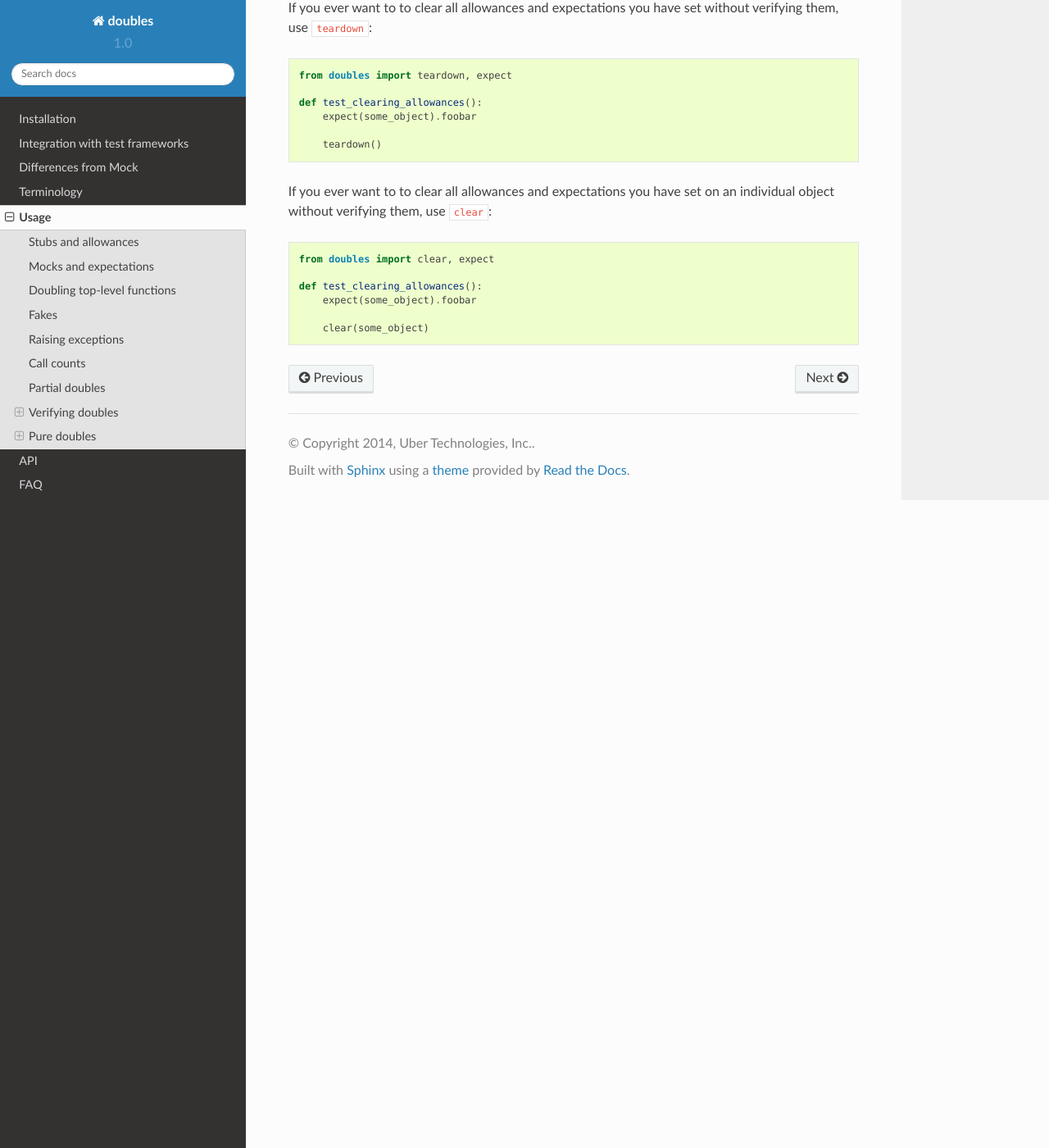
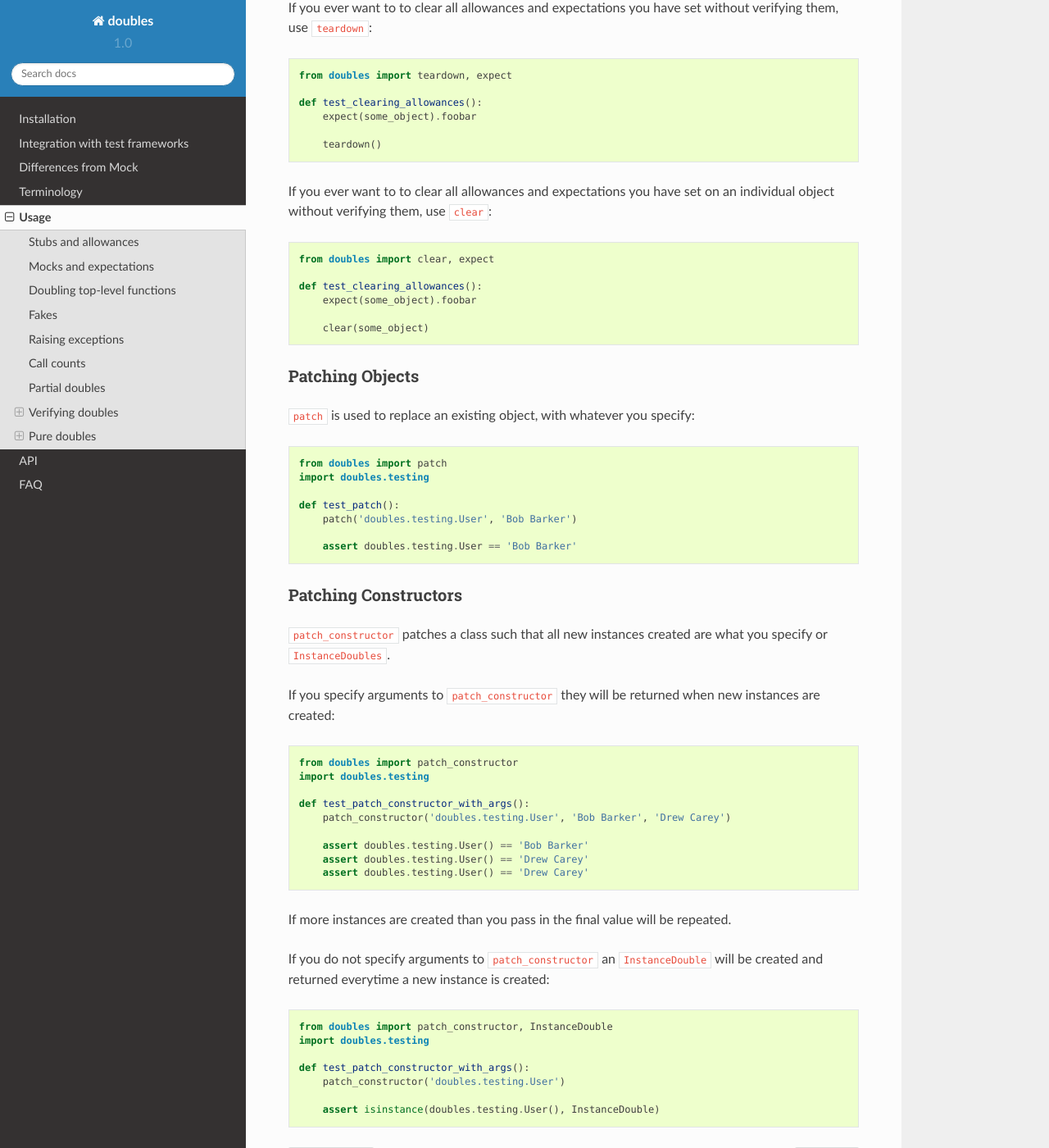
Before and after one commit to uber/doubles, a Sphinx documentation site: the page built from docs/source/usage.rst, in a window 1280 px wide and 1400 px high, scrolled down 9408 px. Shown: the whole window at 82% size. Built offline with Sphinx 7.4.7 and the Read the Docs theme 2.0.0, drawn with Linux system fonts in a browser that asks for light colours.

Commit message:
add some docs

```diff
--- a/docs/source/usage.rst
+++ b/docs/source/usage.rst
@@ -381,3 +381,45 @@ If you ever want to to clear all allowances and expectations you have set on an
         expect(some_object).foobar
 
         clear(some_object)
+
+Patching Objects
+++++++++++++++++
+
+``patch`` is used to replace an existing object, with whatever you specify::
+
+    from doubles import patch
+    import doubles.testing
+
+    def test_patch():
+        patch('doubles.testing.User', 'Bob Barker')
+
+        assert doubles.testing.User == 'Bob Barker'
+
+Patching Constructors
++++++++++++++++++++++
+
+``patch_constructor`` patches a class such that all new instances created are what you specify or ``InstanceDoubles``.
+
+If you specify arguments to ``patch_constructor`` they will be returned when new instances are created::
+
+    from doubles import patch_constructor
+    import doubles.testing
+
+    def test_patch_constructor_with_args():
+        patch_constructor('doubles.testing.User', 'Bob Barker', 'Drew Carey')
+
+        assert doubles.testing.User() == 'Bob Barker'
+        assert doubles.testing.User() == 'Drew Carey'
+        assert doubles.testing.User() == 'Drew Carey'
+
+If more instances are created than you pass in the final value will be repeated.
+
+If you do not specify arguments to ``patch_constructor`` an ``InstanceDouble`` will be created and returned everytime a new instance is created::
+
+    from doubles import patch_constructor, InstanceDouble
+    import doubles.testing
+
+    def test_patch_constructor_with_args():
+        patch_constructor('doubles.testing.User')
+
+        assert isinstance(doubles.testing.User(), InstanceDouble)
```
